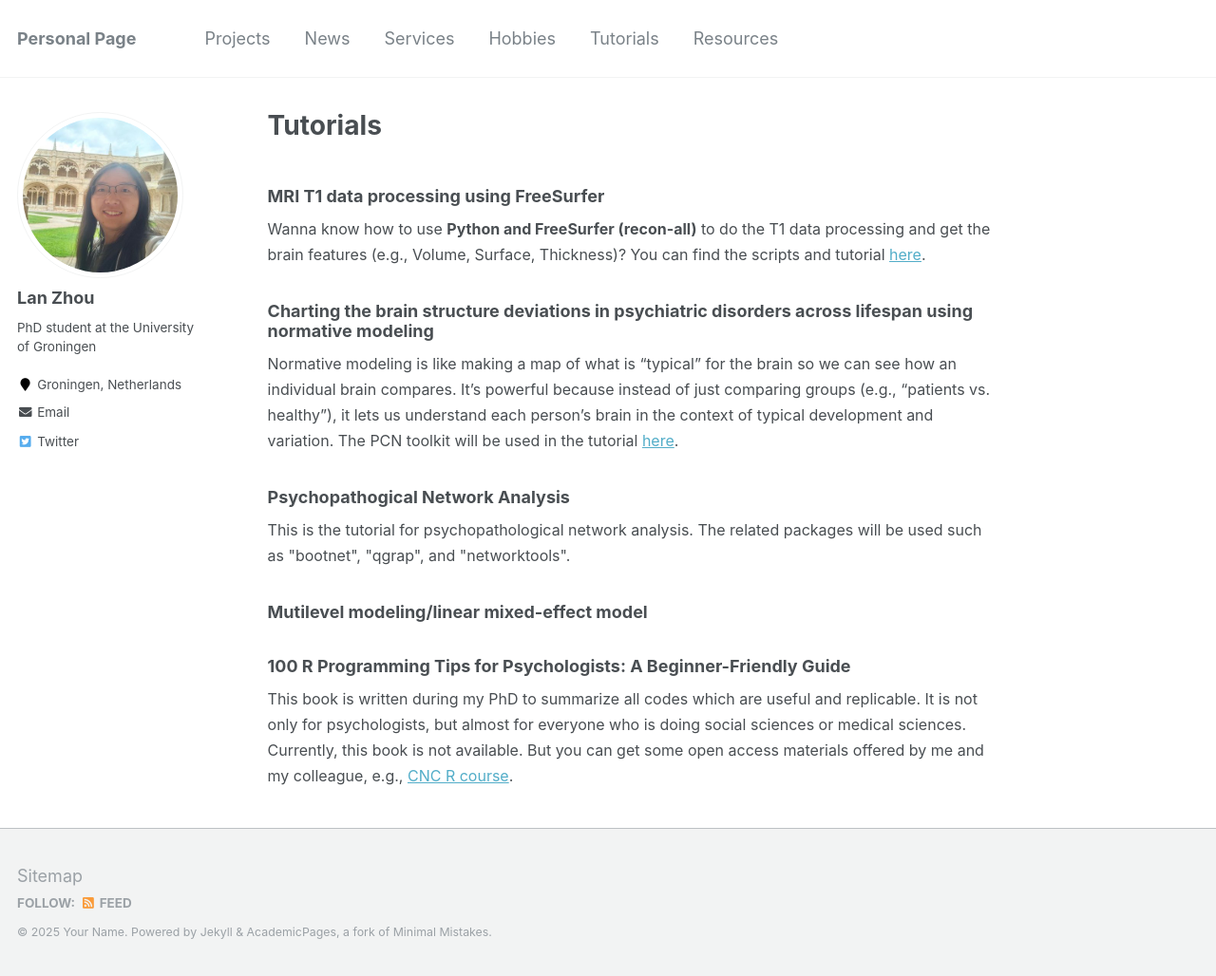
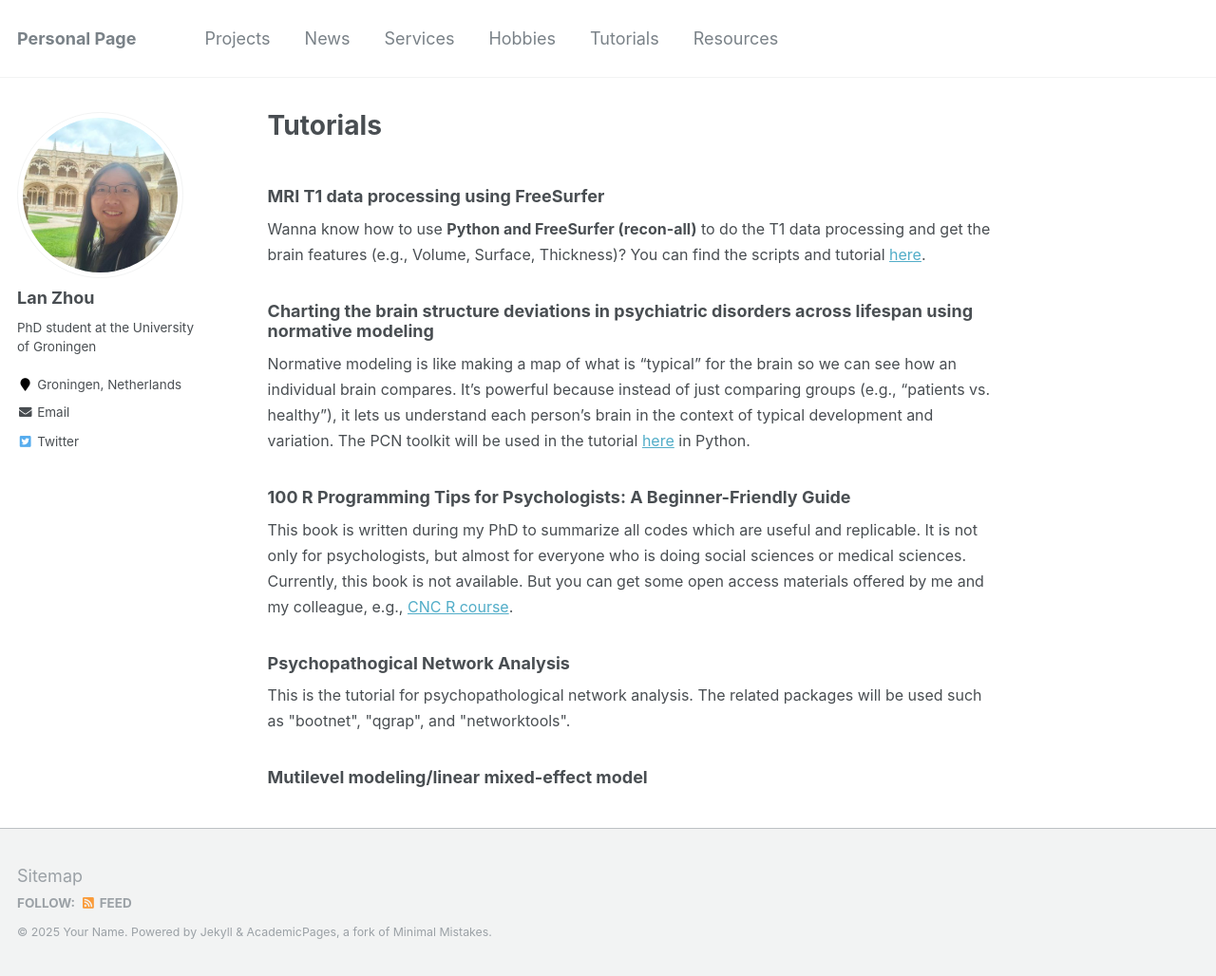
Before and after one commit to lanzhou-psy/personal-page, a Jekyll site: the page built from _pages/tutorial.md, in a window 1280 px wide and 1028 px high. Shown: the whole window at 95% size. Built offline with Jekyll 4.4.1, drawn with Linux system fonts in a browser that asks for light colours; part of the change alters nothing that is shown.

Commit message:
Update tutorial.md

```diff
--- a/_pages/tutorial.md
+++ b/_pages/tutorial.md
@@ -19,15 +19,8 @@ You can find the scripts and tutorial
 <font size="3">
 Normative modeling is like making a map of what is “typical” for the brain so we can see how an individual brain compares. It’s powerful because instead of just comparing groups (e.g., “patients vs. healthy”), it lets us understand each person’s brain in the context of typical development and variation.
   The PCN toolkit will be used in the tutorial
-  <a href = "https://github.com/lanzhou-psy/Normative-Modeling/blob/main/README.md">here</a>.
+  <a href = "https://github.com/lanzhou-psy/Normative-Modeling/blob/main/README.md">here</a> in Python.
 </font>
-
-### Psychopathogical Network Analysis
-<font size="3">This is the tutorial for psychopathological network analysis. The related packages will be used such as "bootnet", "qgrap", and "networktools".</font>
-
-
-### Mutilevel modeling/linear mixed-effect model
-
 
 ### 100 R Programming Tips for Psychologists: A Beginner-Friendly Guide
 <font size="3">
@@ -37,3 +30,10 @@ Currently, this book is not available.
 But you can get some open access materials offered by me and my colleague, e.g.,
 <a href="https://github.com/lanzhou-psy/CNC-R_course/tree/main">CNC R course</a>.
 </font>
+
+
+### Psychopathogical Network Analysis
+<font size="3">This is the tutorial for psychopathological network analysis. The related packages will be used such as "bootnet", "qgrap", and "networktools".</font>
+
+
+### Mutilevel modeling/linear mixed-effect model
```
